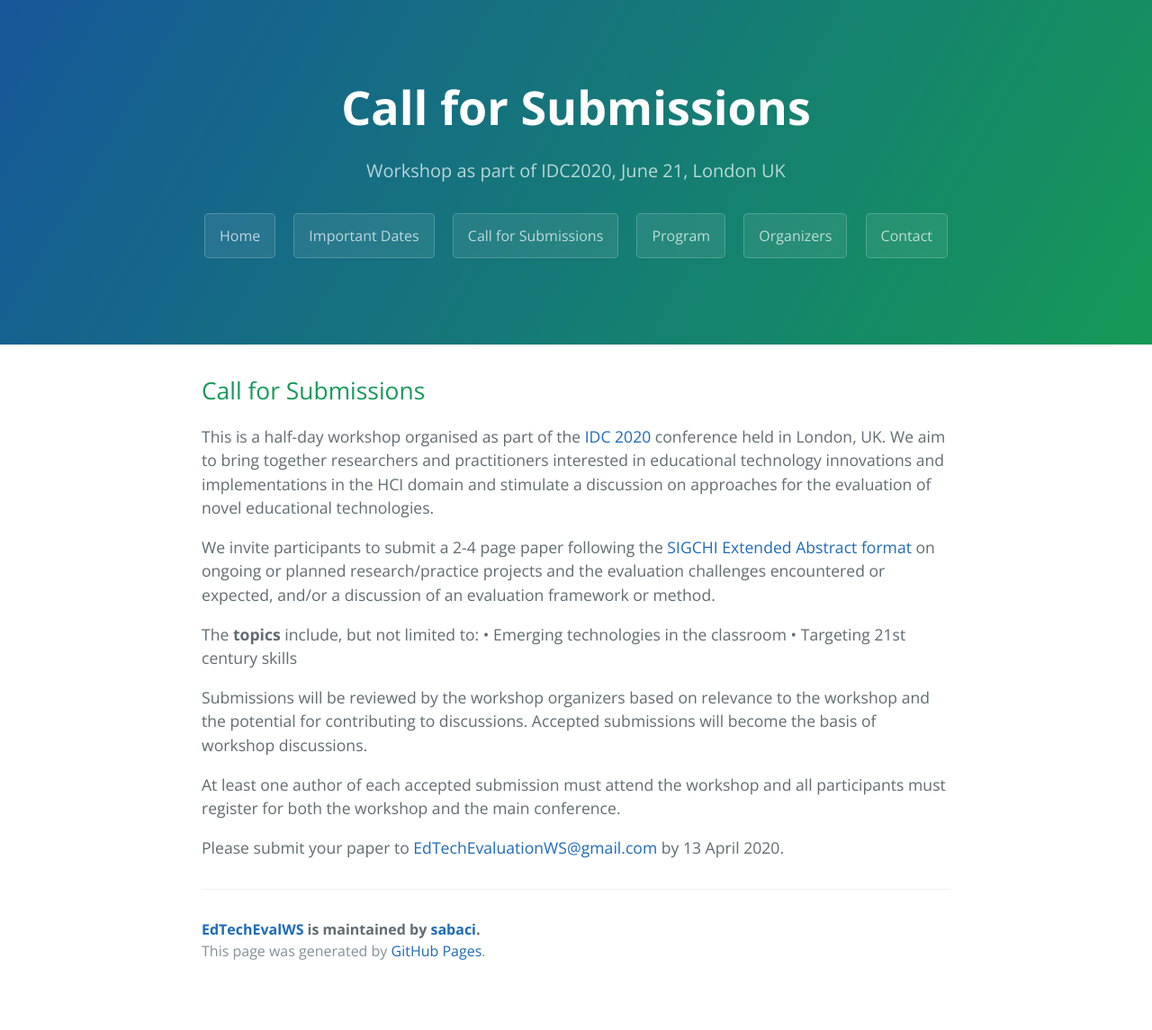
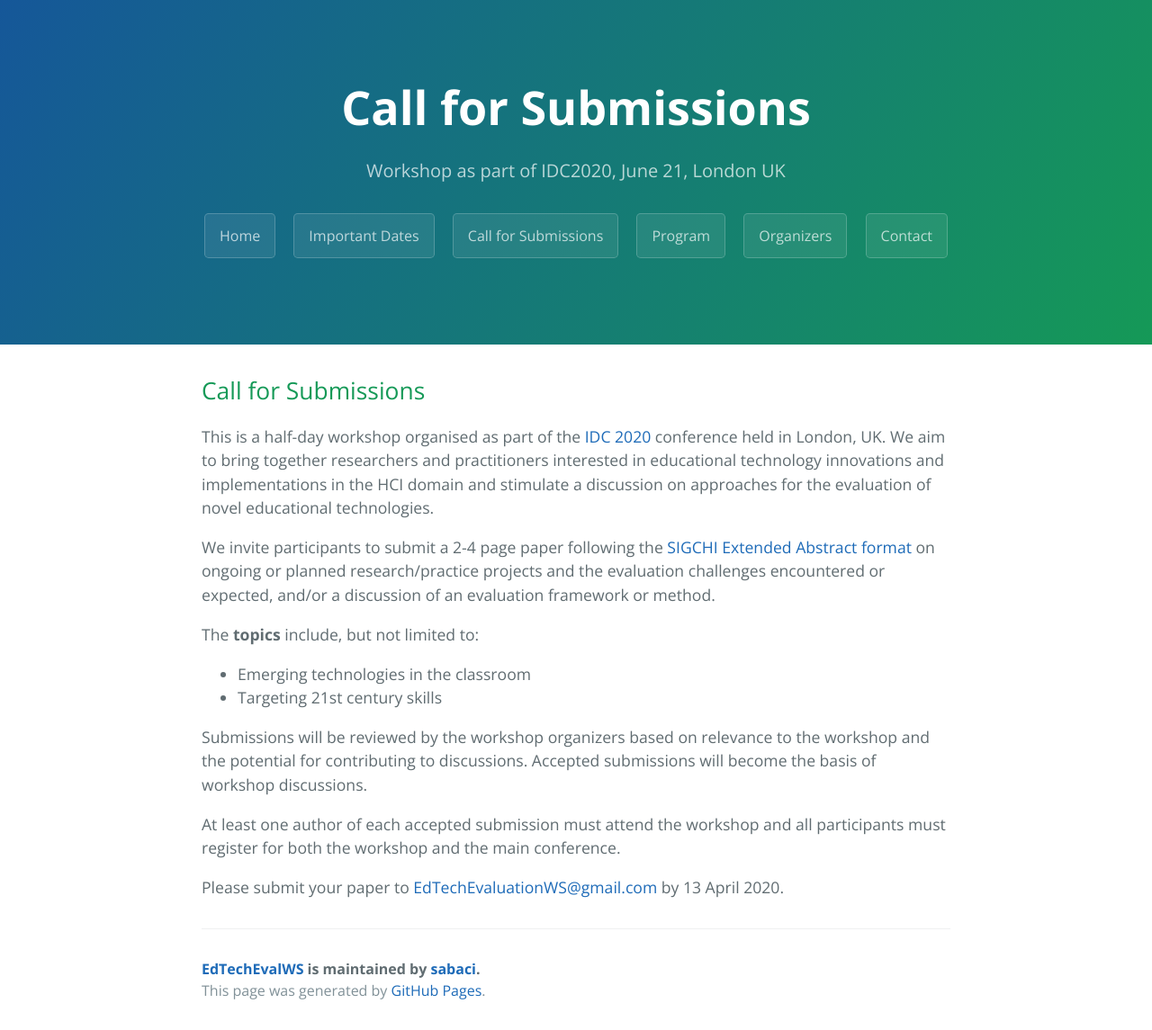
Before and after one commit to sabaci/EdTechEvalWS, a Jekyll site: the page built from submissions.md, in a window 1280 px wide. Shown: the whole page at 90% size. Built offline with Jekyll 4.4.1, drawn with Linux system fonts in a browser that asks for light colours; our own code applies the rules of GitHub Pages for plain Markdown files; before the commit the page ends 1101 px from its top, so only the background shows below that.

```diff
--- a/submissions.md
+++ b/submissions.md
@@ -5,8 +5,9 @@ This is a half-day workshop organised as part of the [IDC 2020](https://idc.acm.
 We invite participants to submit a 2-4 page paper following the [SIGCHI Extended Abstract format](https://idc.acm.org/2020/chi-proceedings-format/) on ongoing or planned research/practice projects and the evaluation challenges encountered or expected, and/or a discussion of an evaluation framework or method.
 
 The **topics** include, but not limited to:
-•	Emerging technologies in the classroom
-•	Targeting 21st century skills
+
+-	Emerging technologies in the classroom
+-	Targeting 21st century skills
 
 Submissions will be reviewed by the workshop organizers based on relevance to the workshop and the potential for contributing to discussions. Accepted submissions will become the basis of workshop discussions.
 
```
